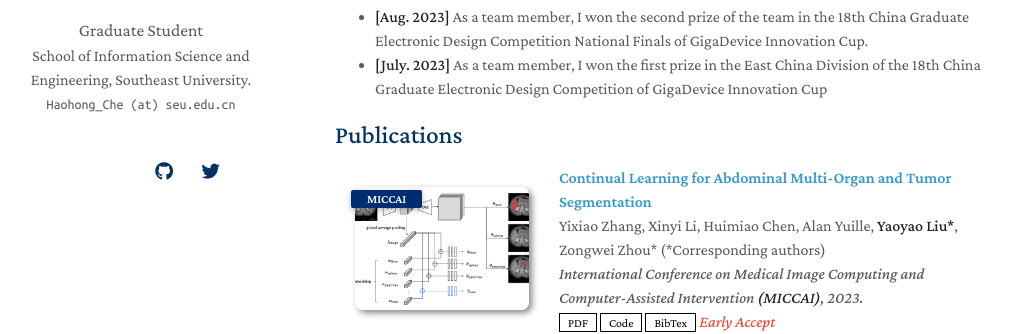
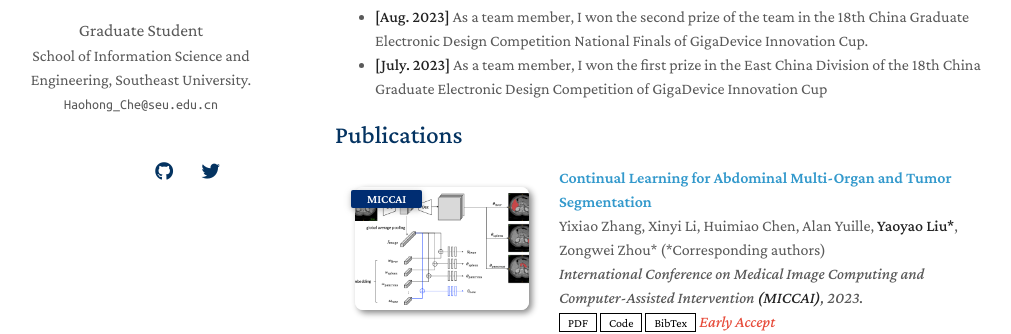
Before and after one commit to Wonderful-CHH/Wonderful-CHH.github.io, a Jekyll site: the page built from index.md, in a window 1280 px wide. Shown: the part 301-635 px from the top of the page, without its empty margins (135-1146 px from the left). Built offline with Jekyll 4.4.1, drawn with Linux system fonts in a browser that asks for light colours; nearby versions of some CDN libraries; a style sheet for code colours, icons or effects is not loaded; our own code applies the rules of GitHub Pages for plain Markdown files.

Commit message:
Update _config.yml

```diff
--- a/_config.yml
+++ b/_config.yml
@@ -2,7 +2,7 @@
 title: Che Haohong
 position: Graduate Student
 affiliation: School of Information Science and Engineering, Southeast University.
-email: Haohong_Che (at) seu.edu.cn
+email: Haohong_Che@seu.edu.cn
 
 # Search Engine Optimization (SEO)
 # The following information is used to improve the website traffic from search engines, e.g., Google.
@@ -20,7 +20,7 @@
 
 # Images (e.g., your profile picture and your website's favicon)
 # "favicon" and "favicon_dark" are used for the light and dark modes, respectively.
-avatar: ./assets/img/avatar.png
+avatar: ./assets/img/photo.png
 favicon: ./assets/img/favicon.png
 favicon_dark: ./assets/img/favicon-dark.png
 
```
